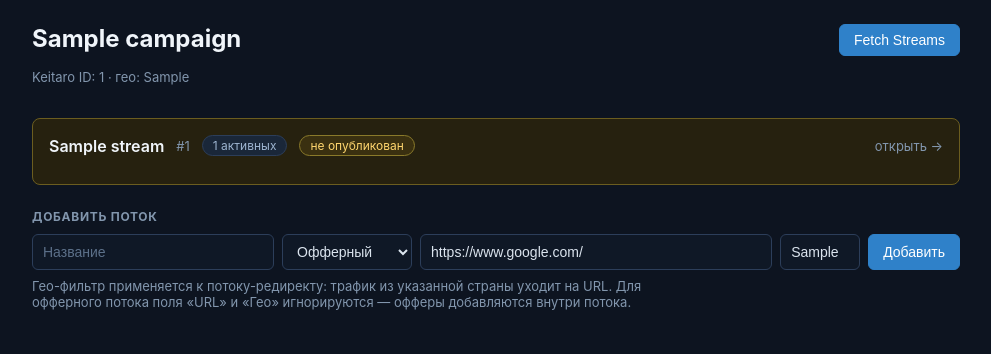
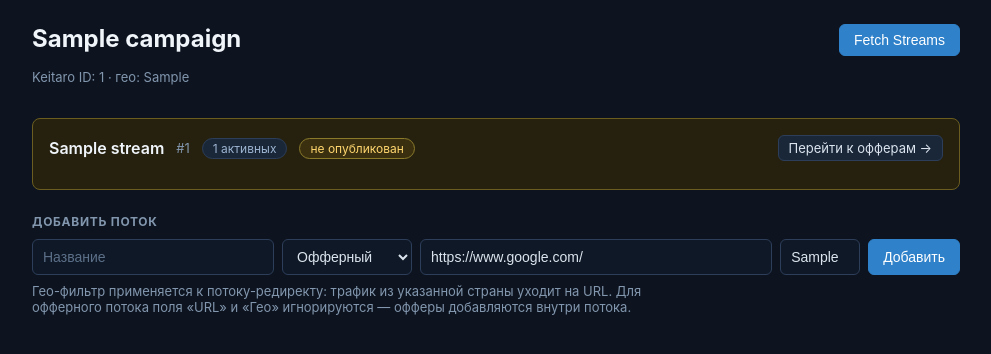
Before and after one commit to Artyomka1586/eto_legko_final_test, a FastAPI app: page /campaigns/1 in a window 1280 px wide. Shown: the part 49-403 px from the top of the page, without its empty margins (144-1135 px from the left). Run offline with FastAPI, Linux system fonts and the light colour scheme; tables that the repository leaves empty hold one stand-in row (values such as "Sample post"); some libraries are stand-ins or nearby versions.

Commit message:
Кнопка перехода к офферам вместо «Открыть»

```diff
--- a/app/web/static/style.css
+++ b/app/web/static/style.css
@@ -102,7 +102,7 @@ input:focus, select:focus { outline: 2px solid #2f81c9; border-color: #2f81c9; }
 .stream-name { font-weight: 600; font-size: 16px; color: #f0f5fa; text-decoration: none; }
 a.stream-name:hover { color: #9fc3ff; }
 .stream-actions { margin-left: auto; display: flex; gap: 8px; }
-.open-hint { margin-left: auto; }
+.open-link { margin-left: auto; padding: 4px 10px; font-size: 13px; }
 
 .badge {
   font-size: 12px;
--- a/app/web/templates/_campaign_body.html
+++ b/app/web/templates/_campaign_body.html
@@ -18,7 +18,9 @@
       {% if stream.redirect_url %}<span class="muted redirect-inline">→ <a href="{{ stream.redirect_url }}" target="_blank" rel="noopener">{{ stream.redirect_url }}</a></span>{% endif %}
     {% endif %}
     {% if stream.dirty %}<span class="badge badge-dirty">не опубликован</span>{% endif %}
-    <span class="muted open-hint">открыть →</span>
+    <a class="btn open-link" href="/campaigns/{{ campaign.keitaro_id }}/streams/{{ stream.id }}">
+      {{ "Перейти к офферам →" if stream.has_offers else "Открыть поток →" }}
+    </a>
   </header>
 </section>
 {% endfor %}
```
